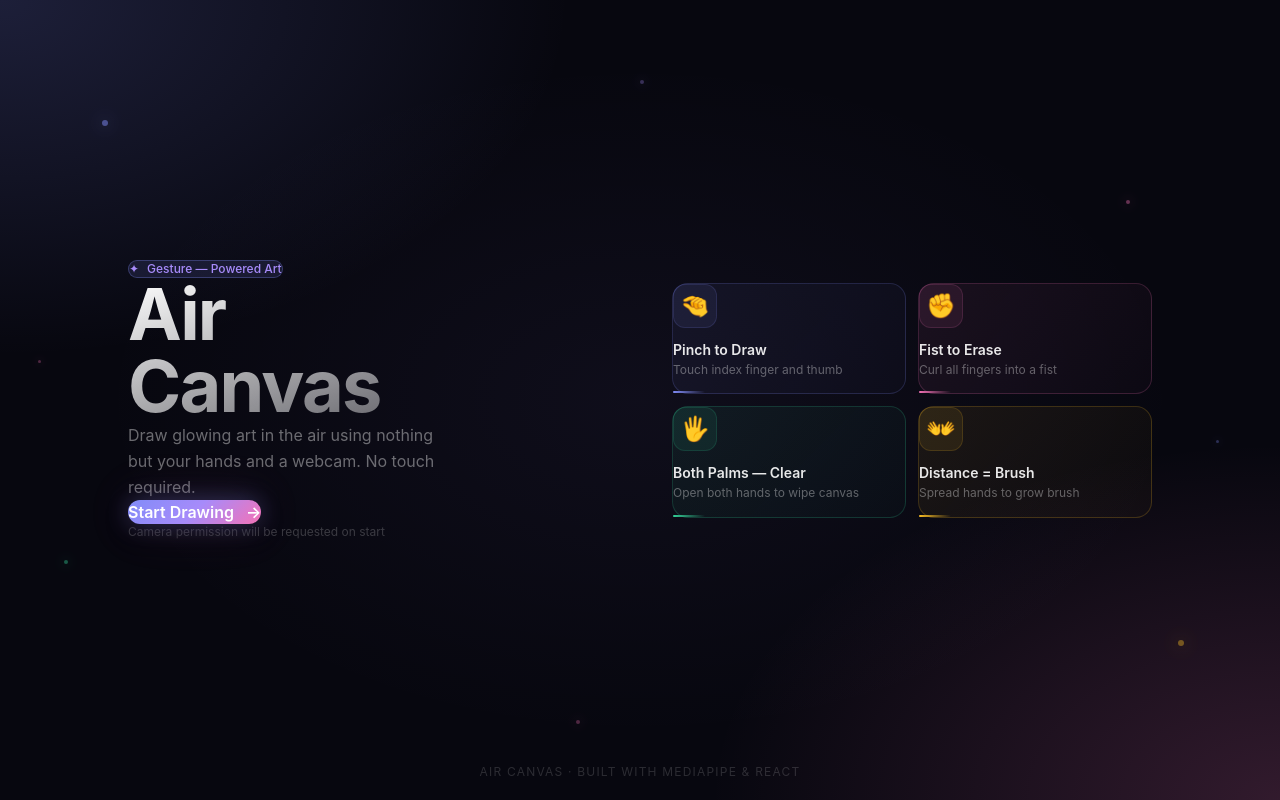
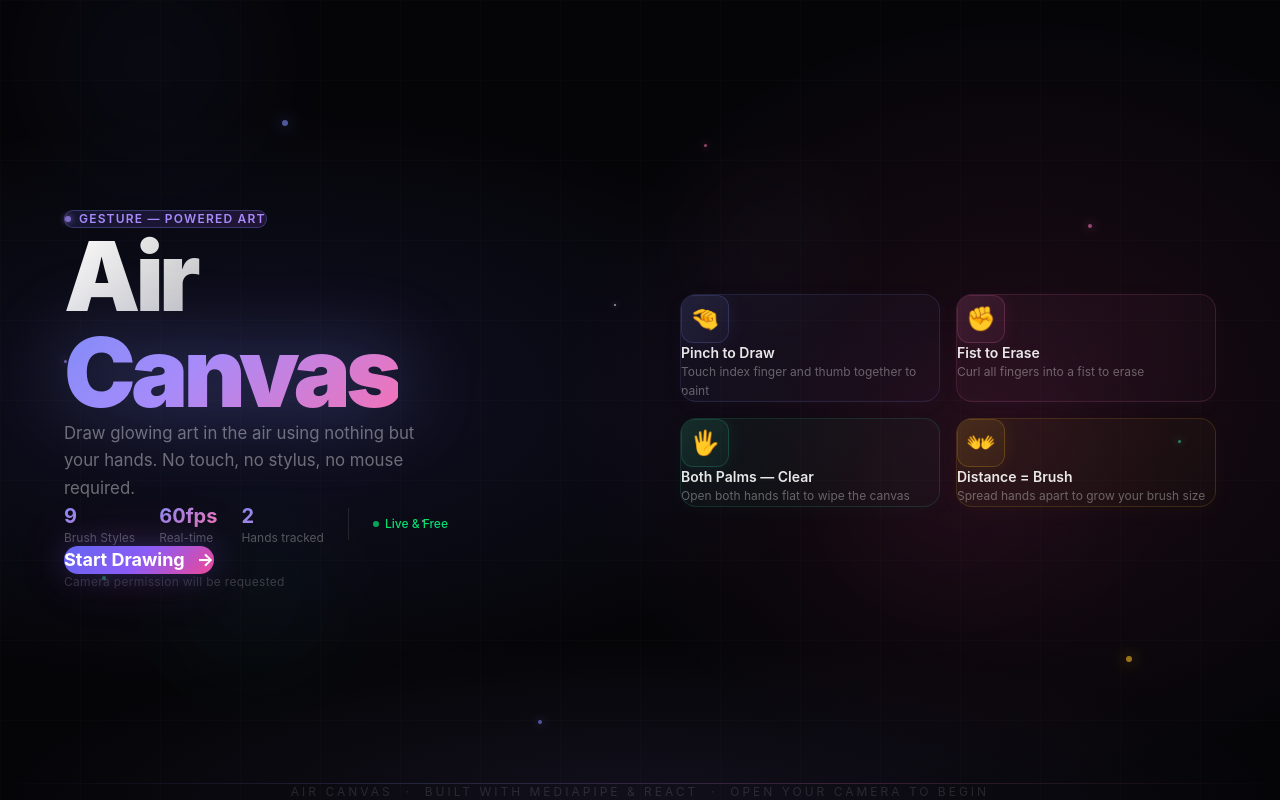
Before and after one commit to OmJoshii/aircanvas, a React (Vite) app: page / in a window 1280 px wide. Built offline with nearby package versions, Linux system fonts and the light colour scheme.

Commit message:
feat: redesign welcome screen with deep space aesthetic and premium typography

```diff
--- a/src/App.jsx
+++ b/src/App.jsx
@@ -2,145 +2,307 @@ import { useState, useEffect } from 'react'
 import AirCanvas from './components/AirCanvas'
 
 const gestures = [
-  { icon: '🤏', label: 'Pinch to Draw',      desc: 'Touch index finger and thumb',     accent: '#818cf8' },
-  { icon: '✊', label: 'Fist to Erase',       desc: 'Curl all fingers into a fist',     accent: '#f472b6' },
-  { icon: '🖐️', label: 'Both Palms — Clear', desc: 'Open both hands to wipe canvas',   accent: '#34d399' },
-  { icon: '👐', label: 'Distance = Brush',    desc: 'Spread hands to grow brush',       accent: '#fbbf24' },
+  {
+    icon: '🤏',
+    label: 'Pinch to Draw',
+    desc: 'Touch index finger and thumb together to paint',
+    accent: '#818cf8',
+    glow: 'rgba(129,140,248,0.4)',
+  },
+  {
+    icon: '✊',
+    label: 'Fist to Erase',
+    desc: 'Curl all fingers into a fist to erase',
+    accent: '#f472b6',
+    glow: 'rgba(244,114,182,0.4)',
+  },
+  {
+    icon: '🖐️',
+    label: 'Both Palms — Clear',
+    desc: 'Open both hands flat to wipe the canvas',
+    accent: '#34d399',
+    glow: 'rgba(52,211,153,0.4)',
+  },
+  {
+    icon: '👐',
+    label: 'Distance = Brush',
+    desc: 'Spread hands apart to grow your brush size',
+    accent: '#fbbf24',
+    glow: 'rgba(251,191,36,0.4)',
+  },
 ]
 
 export default function App() {
   const [started, setStarted] = useState(false)
+  const [mounted, setMounted] = useState(false)
   const [hovered, setHovered] = useState(false)
-  const [mounted, setMounted] = useState(false)
 
   useEffect(() => {
-    // Tiny delay so the fade-in is visible on load
-    const timer = setTimeout(() => setMounted(true), 50)
-    return () => clearTimeout(timer)
+    const t = setTimeout(() => setMounted(true), 80)
+    return () => clearTimeout(t)
   }, [])
 
-  if (started) {
-    return <AirCanvas onExit={() => setStarted(false)} />
-  }
+  if (started) return <AirCanvas onExit={() => setStarted(false)} />
 
   return (
-    <div className="w-screen h-screen bg-[#07070f] flex items-center justify-center relative overflow-hidden">
+    <div className="w-screen h-screen bg-[#050508] relative overflow-hidden flex items-center justify-center">
 
-      {/* Ambient glows */}
-      <div className="absolute inset-0 pointer-events-none">
-        <div className="absolute top-0 left-0 w-[45vw] h-[45vh]"
-          style={{ background: 'radial-gradient(ellipse at top left, rgba(129,140,248,0.18) 0%, transparent 70%)' }} />
-        <div className="absolute bottom-0 right-0 w-[45vw] h-[45vh]"
-          style={{ background: 'radial-gradient(ellipse at bottom right, rgba(244,114,182,0.18) 0%, transparent 70%)' }} />
+      {/* ── Deep space background ── */}
+      <div className="absolute inset-0">
+        {/* Primary atmospheric glow */}
         <div className="absolute inset-0"
-          style={{ background: 'radial-gradient(ellipse at center, rgba(167,139,250,0.05) 0%, transparent 60%)' }} />
+          style={{ background: 'radial-gradient(ellipse 80% 60% at 20% 50%, rgba(99,102,241,0.12) 0%, transparent 60%)' }} />
+        <div className="absolute inset-0"
+          style={{ background: 'radial-gradient(ellipse 60% 80% at 80% 50%, rgba(236,72,153,0.10) 0%, transparent 60%)' }} />
+        <div className="absolute inset-0"
+          style={{ background: 'radial-gradient(ellipse 100% 40% at 50% 100%, rgba(167,139,250,0.08) 0%, transparent 50%)' }} />
+
+        {/* Subtle grid overlay */}
+        <div className="absolute inset-0 opacity-[0.025]"
+          style={{
+            backgroundImage: `
+              linear-gradient(rgba(255,255,255,0.5) 1px, transparent 1px),
+              linear-gradient(90deg, rgba(255,255,255,0.5) 1px, transparent 1px)
+            `,
+            backgroundSize: '80px 80px',
+          }} />
       </div>
 
-      {/* Floating dots */}
+      {/* ── Floating orbs ── */}
       <div className="absolute inset-0 pointer-events-none overflow-hidden">
         {[
-          { top: '15%', left: '8%',  size: 3,   color: '#818cf8', opacity: 0.5 },
-          { top: '25%', left: '88%', size: 2,   color: '#f472b6', opacity: 0.4 },
-          { top: '70%', left: '5%',  size: 2,   color: '#34d399', opacity: 0.4 },
-          { top: '80%', left: '92%', size: 3,   color: '#fbbf24', opacity: 0.4 },
-          { top: '45%', left: '3%',  size: 1.5, color: '#f472b6', opacity: 0.3 },
-          { top: '55%', left: '95%', size: 1.5, color: '#818cf8', opacity: 0.3 },
-          { top: '10%', left: '50%', size: 2,   color: '#a78bfa', opacity: 0.3 },
-          { top: '90%', left: '45%', size: 2,   color: '#f472b6', opacity: 0.3 },
+          { top: '8%',  left: '12%', size: 320, color: '#6366f1', opacity: 0.06 },
+          { top: '60%', left: '75%', size: 400, color: '#ec4899', opacity: 0.06 },
+          { top: '30%', left: '60%', size: 200, color: '#a78bfa', opacity: 0.05 },
+          { top: '75%', left: '20%', size: 250, color: '#34d399', opacity: 0.04 },
+        ].map((orb, i) => (
+          <div key={i} className="absolute rounded-full"
+            style={{
+              top: orb.top, left: orb.left,
+              width: orb.size, height: orb.size,
+              background: `radial-gradient(circle, ${orb.color} 0%, transparent 70%)`,
+              opacity: orb.opacity,
+              transform: 'translate(-50%, -50%)',
+              filter: 'blur(40px)',
+            }} />
+        ))}
+
+        {/* Floating micro dots */}
+        {[
+          { top: '15%', left: '22%',  size: 3, color: '#818cf8' },
+          { top: '28%', left: '85%',  size: 2, color: '#f472b6' },
+          { top: '72%', left: '8%',   size: 2, color: '#34d399' },
+          { top: '82%', left: '88%',  size: 3, color: '#fbbf24' },
+          { top: '45%', left: '5%',   size: 1.5, color: '#a78bfa' },
+          { top: '18%', left: '55%',  size: 1.5, color: '#f472b6' },
+          { top: '90%', left: '42%',  size: 2, color: '#818cf8' },
+          { top: '55%', left: '92%',  size: 1.5, color: '#34d399' },
+          { top: '38%', left: '48%',  size: 1, color: '#ffffff' },
+          { top: '65%', left: '33%',  size: 1, color: '#ffffff' },
         ].map((dot, i) => (
           <div key={i} className="absolute rounded-full"
             style={{
               top: dot.top, left: dot.left,
-              width:  dot.size * 2, height: dot.size * 2,
-              background: dot.color, opacity: dot.opacity,
-              boxShadow: `0 0 ${dot.size * 6}px ${dot.color}`,
-            }}
-          />
+              width: dot.size * 2, height: dot.size * 2,
+              background: dot.color,
+              opacity: 0.6,
+              boxShadow: `0 0 ${dot.size * 5}px ${dot.color}`,
+            }} />
         ))}
       </div>
 
-      {/* Main layout */}
+      {/* ── Main content ── */}
       <div
-        className="relative z-10 w-full max-w-5xl mx-auto px-10 flex items-center gap-16 transition-all duration-700"
+        className="relative z-10 w-full max-w-6xl mx-auto px-12 flex items-center gap-20 transition-all duration-700"
         style={{
-          opacity: mounted ? 1 : 0,
-          transform: mounted ? 'translateY(0)' : 'translateY(12px)',
+          opacity:   mounted ? 1 : 0,
+          transform: mounted ? 'translateY(0)' : 'translateY(20px)',
         }}
       >
 
-        {/* LEFT — Branding */}
+        {/* LEFT — Hero */}
         <div className="flex-1 flex flex-col items-start">
-          <div className="flex items-center gap-2 px-3 py-1.5 rounded-full mb-8 text-xs font-medium"
-            style={{ background: 'rgba(129,140,248,0.12)', border: '1px solid rgba(129,140,248,0.3)', color: '#a78bfa' }}>
-            <span>✦</span><span>Gesture — Powered Art</span>
+
+          {/* Badge */}
+          <div
+            className="flex items-center gap-2 px-4 py-2 rounded-full mb-8 text-xs font-semibold tracking-widest uppercase"
+            style={{
+              background: 'linear-gradient(135deg, rgba(99,102,241,0.15), rgba(168,85,247,0.15))',
+              border: '1px solid rgba(129,140,248,0.3)',
+              color: '#a78bfa',
+            }}
+          >
+            <span
+              className="w-1.5 h-1.5 rounded-full animate-pulse"
+              style={{ background: '#a78bfa', boxShadow: '0 0 6px #a78bfa' }}
+            />
+            Gesture — Powered Art
           </div>
 
-          <h1 className="text-7xl font-bold leading-none tracking-tight mb-5"
-            style={{
-              background: 'linear-gradient(160deg, #ffffff 0%, rgba(255,255,255,0.4) 100%)',
-              WebkitBackgroundClip: 'text', WebkitTextFillColor: 'transparent',
-            }}>
-            Air<br />Canvas
-          </h1>
+          {/* Title */}
+          <div className="mb-6">
+            <h1
+              className="font-black leading-none tracking-tighter"
+              style={{
+                fontSize: 'clamp(60px, 8vw, 96px)',
+                background: 'linear-gradient(135deg, #ffffff 0%, rgba(255,255,255,0.5) 100%)',
+                WebkitBackgroundClip: 'text',
+                WebkitTextFillColor: 'transparent',
+              }}
+            >
+              Air
+            </h1>
+            <h1
+              className="font-black leading-none tracking-tighter"
+              style={{
+                fontSize: 'clamp(60px, 8vw, 96px)',
+                background: 'linear-gradient(135deg, #818cf8 0%, #a78bfa 40%, #f472b6 100%)',
+                WebkitBackgroundClip: 'text',
+                WebkitTextFillColor: 'transparent',
+                filter: 'drop-shadow(0 0 40px rgba(129,140,248,0.4))',
+              }}
+            >
+              Canvas
+            </h1>
+          </div>
 
-          <p className="text-white/40 text-base leading-relaxed mb-10 max-w-xs">
-            Draw glowing art in the air using nothing but your hands and a webcam. No touch required.
+          {/* Subtitle */}
+          <p className="text-white/40 leading-relaxed mb-10 max-w-sm"
+            style={{ fontSize: '1.05rem' }}>
+            Draw glowing art in the air using nothing but your hands.
+            No touch, no stylus, no mouse required.
           </p>
 
+          {/* Stats row */}
+          <div className="flex items-center gap-6 mb-10">
+            {[
+              { value: '9',      label: 'Brush Styles' },
+              { value: '60fps',  label: 'Real-time' },
+              { value: '2',      label: 'Hands tracked' },
+            ].map((stat, i) => (
+              <div key={i} className="flex flex-col">
+                <span
+                  className="font-bold text-xl"
+                  style={{
+                    background: 'linear-gradient(135deg, #818cf8, #f472b6)',
+                    WebkitBackgroundClip: 'text',
+                    WebkitTextFillColor: 'transparent',
+                  }}
+                >
+                  {stat.value}
+                </span>
+                <span className="text-white/30 text-xs">{stat.label}</span>
+              </div>
+            ))}
+            <div className="w-px h-8 bg-white/10" />
+            <div className="flex items-center gap-1.5">
+              <div className="w-1.5 h-1.5 rounded-full bg-green-400 animate-pulse" />
+              <span className="text-green-400 text-xs font-medium">Live & Free</span>
+            </div>
+          </div>
+
+          {/* CTA button */}
           <button
             onClick={() => setStarted(true)}
             onMouseEnter={() => setHovered(true)}
             onMouseLeave={() => setHovered(false)}
-            className="flex items-center gap-3 px-8 py-4 rounded-2xl font-semibold text-white text-base transition-all duration-300"
+            className="group relative flex items-center gap-3 px-10 py-4 rounded-2xl font-bold text-white text-lg overflow-hidden transition-all duration-300"
             style={{
               background: hovered
-                ? 'linear-gradient(135deg, #6366f1, #a855f7, #ec4899)'
-                : 'linear-gradient(135deg, #818cf8, #a78bfa, #f472b6)',
+                ? 'linear-gradient(135deg, #4f46e5, #7c3aed, #be185d)'
+                : 'linear-gradient(135deg, #6366f1, #8b5cf6, #ec4899)',
               boxShadow: hovered
-                ? '0 0 40px rgba(129,140,248,0.5), 0 0 80px rgba(244,114,182,0.25), 0 8px 32px rgba(0,0,0,0.4)'
-                : '0 0 25px rgba(129,140,248,0.3), 0 0 50px rgba(244,114,182,0.15), 0 8px 24px rgba(0,0,0,0.3)',
-              transform: hovered ? 'translateY(-2px) scale(1.02)' : 'translateY(0) scale(1)',
+                ? '0 0 60px rgba(99,102,241,0.6), 0 0 100px rgba(236,72,153,0.3), 0 20px 40px rgba(0,0,0,0.5)'
+                : '0 0 30px rgba(99,102,241,0.3), 0 0 60px rgba(236,72,153,0.15), 0 10px 30px rgba(0,0,0,0.4)',
+              transform: hovered ? 'translateY(-3px) scale(1.03)' : 'translateY(0) scale(1)',
             }}
           >
+            {/* Shimmer overlay */}
+            <div
+              className="absolute inset-0 opacity-0 group-hover:opacity-100 transition-opacity duration-500"
+              style={{
+                background: 'linear-gradient(105deg, transparent 30%, rgba(255,255,255,0.1) 50%, transparent 70%)',
+              }}
+            />
             <span>Start Drawing</span>
-            <span style={{ transform: hovered ? 'translateX(4px)' : 'translateX(0)', transition: 'transform 0.3s' }}>→</span>
+            <span
+              className="transition-transform duration-300"
+              style={{ transform: hovered ? 'translateX(6px)' : 'translateX(0)' }}
+            >
+              →
+            </span>
           </button>
 
-          <p className="text-white/20 text-xs mt-4">Camera permission will be requested on start</p>
+          <p className="text-white/20 text-xs mt-4 tracking-wide">
+            Camera permission will be requested
+          </p>
         </div>
 
         {/* RIGHT — Gesture cards */}
-        <div className="flex-1 grid grid-cols-2 gap-3">
-          {gestures.map(g => (
+        <div className="flex-1 grid grid-cols-2 gap-4">
+          {gestures.map((g, i) => (
             <div
               key={g.label}
-              className="flex flex-col gap-3 rounded-2xl p-5 transition-all duration-300 hover:scale-[1.02] cursor-default"
+              className="group relative rounded-2xl p-5 cursor-default overflow-hidden transition-all duration-300 hover:scale-[1.03] hover:-translate-y-1"
               style={{
-                background: `linear-gradient(135deg, ${g.accent}12, ${g.accent}06)`,
-                border: `1px solid ${g.accent}30`,
+                background: `linear-gradient(135deg, ${g.accent}0f 0%, ${g.accent}06 100%)`,
+                border: `1px solid ${g.accent}25`,
+                boxShadow: `0 4px 24px ${g.accent}08`,
               }}
             >
-              <div className="w-11 h-11 rounded-xl flex items-center justify-center text-2xl"
-                style={{ background: `${g.accent}15`, border: `1px solid ${g.accent}25` }}>
+              {/* Corner glow */}
+              <div
+                className="absolute -top-6 -right-6 w-20 h-20 rounded-full opacity-0 group-hover:opacity-100 transition-opacity duration-300"
+                style={{
+                  background: `radial-gradient(circle, ${g.accent}30, transparent 70%)`,
+                  filter: 'blur(10px)',
+                }}
+              />
+
+              {/* Icon */}
+              <div
+                className="w-12 h-12 rounded-xl flex items-center justify-center text-2xl mb-4 relative"
+                style={{
+                  background: `linear-gradient(135deg, ${g.accent}20, ${g.accent}10)`,
+                  border: `1px solid ${g.accent}30`,
+                  boxShadow: `0 0 20px ${g.accent}15`,
+                }}
+              >
                 {g.icon}
               </div>
-              <div>
-                <p className="text-white/90 text-sm font-semibold mb-1">{g.label}</p>
-                <p className="text-white/35 text-xs leading-relaxed">{g.desc}</p>
-              </div>
-              <div className="h-0.5 w-8 rounded-full mt-auto"
-                style={{ background: `linear-gradient(90deg, ${g.accent}, transparent)` }} />
+
+              {/* Text */}
+              <p className="text-white/90 text-sm font-semibold mb-1.5 leading-snug">
+                {g.label}
+              </p>
+              <p className="text-white/35 text-xs leading-relaxed">
+                {g.desc}
+              </p>
+
+              {/* Bottom accent line */}
+              <div
+                className="absolute bottom-0 left-0 right-0 h-px opacity-0 group-hover:opacity-100 transition-opacity duration-300"
+                style={{
+                  background: `linear-gradient(90deg, transparent, ${g.accent}60, transparent)`,
+                }}
+              />
             </div>
           ))}
         </div>
 
       </div>
 
-      {/* Bottom credit */}
-      <div className="absolute bottom-5 left-0 right-0 flex justify-center">
-        <p className="text-white/15 text-xs tracking-widest uppercase">
-          Air Canvas · Built with MediaPipe & React
-        </p>
+      {/* ── Bottom bar ── */}
+      <div className="absolute bottom-0 left-0 right-0 z-10">
+        <div
+          className="h-px w-full"
+          style={{ background: 'linear-gradient(90deg, transparent, rgba(129,140,248,0.2), rgba(244,114,182,0.2), transparent)' }}
+        />
+        <div className="flex items-center justify-center py-4">
+          <p className="text-white/12 text-xs tracking-[0.25em] uppercase">
+            Air Canvas &nbsp;·&nbsp; Built with MediaPipe &amp; React &nbsp;·&nbsp; Open your camera to begin
+          </p>
+        </div>
       </div>
 
     </div>
```
